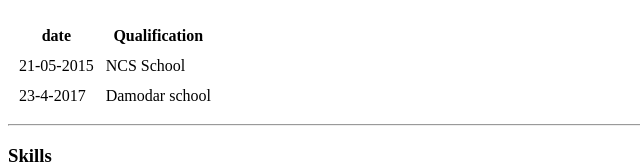
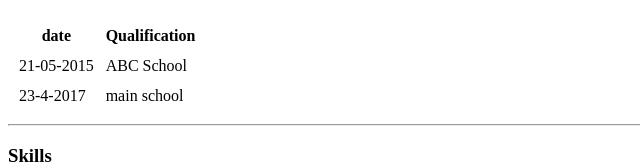
Before and after one commit to bishtvj/cv, a plain HTML site: page index.html in a window 1280 px wide. Shown: the part 644-808 px from the top of the page, 0-640 px from the left. Drawn offline with Linux system fonts and the light colour scheme; files whose address does not match are found by name.

Commit message:
Update index.html

```diff
--- a/index.html
+++ b/index.html
@@ -37,11 +37,11 @@
   <tbody>
     <tr>
       <td>21-05-2015</td>
-      <td>NCS School</td>
+      <td>ABC School</td>
     </tr>
     <tr>
       <td>23-4-2017</td>
-      <td>Damodar school</td>
+      <td>main school</td>
     </tr>
   </tbody>
 </table>
```
